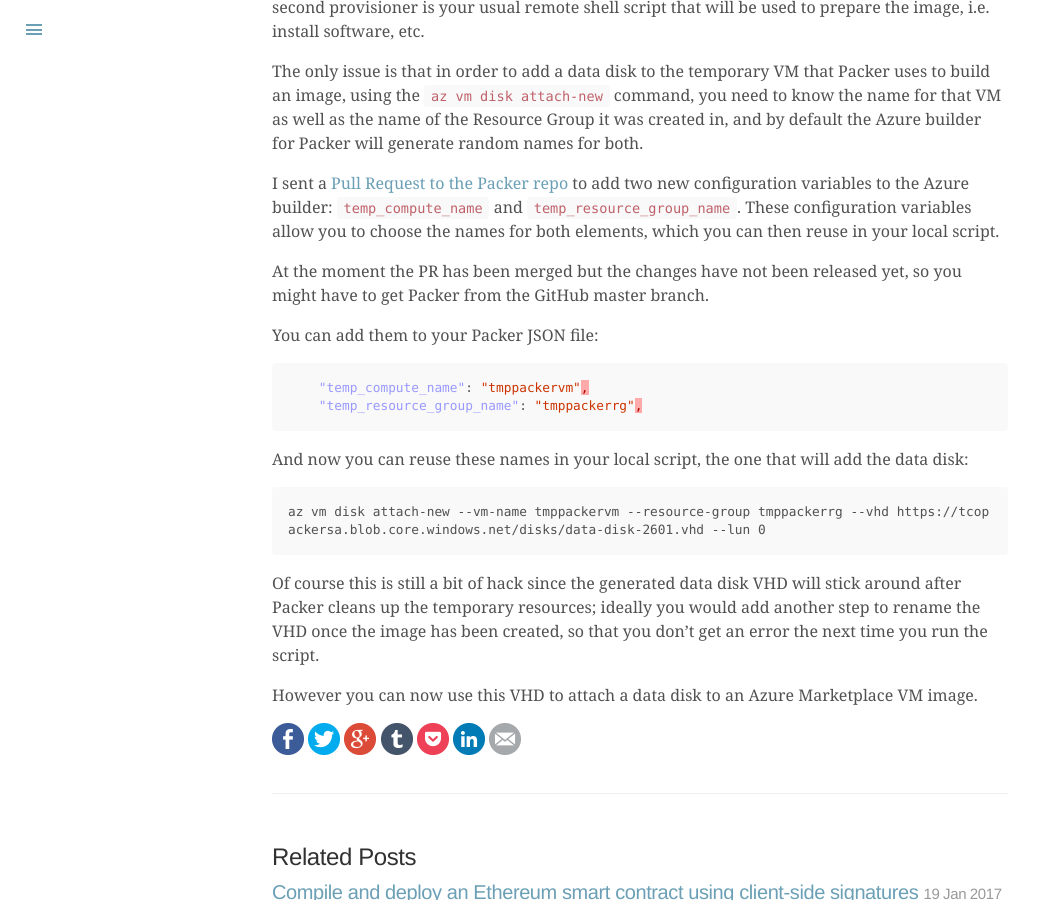
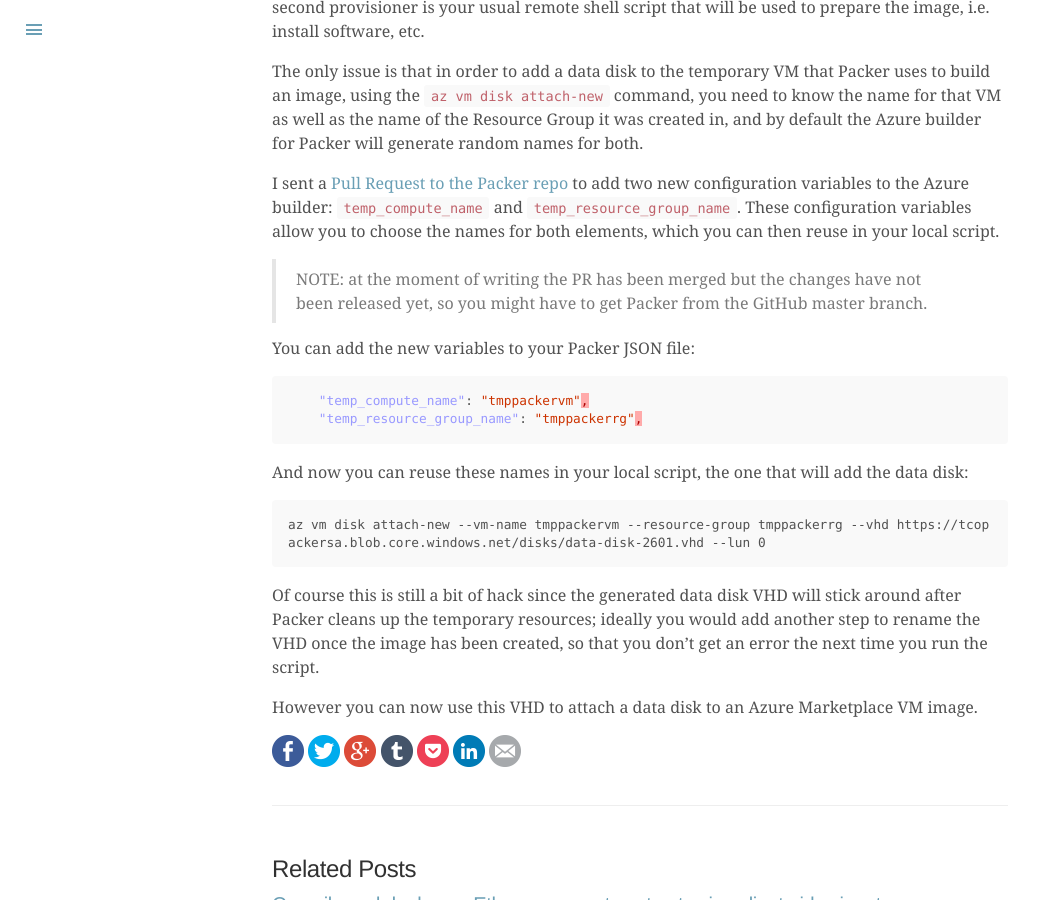
Before and after one commit to tomconte/tomconte.github.io, a Jekyll site: the page built from _posts/2017-02-07-adding-data-disk-to-a-vm-using-packer.md, in a window 1280 px wide and 900 px high, scrolled down 770 px. Shown: the whole window, without its empty margins (0-1038 px from the left). Built offline with Jekyll 4.4.1, drawn with Linux system fonts in a browser that asks for light colours.

Commit message:
Update 2017-02-07-adding-data-disk-to-a-vm-using-packer.md

````diff
--- a/_posts/2017-02-07-adding-data-disk-to-a-vm-using-packer.md
+++ b/_posts/2017-02-07-adding-data-disk-to-a-vm-using-packer.md
@@ -30,9 +30,9 @@
 
 I sent a [Pull Request to the Packer repo](https://github.com/mitchellh/packer/pull/4468) to add two new configuration variables to the Azure builder: `temp_compute_name` and `temp_resource_group_name`. These configuration variables allow you to choose the names for both elements, which you can then reuse in your local script.
 
-At the moment the PR has been merged but the changes have not been released yet, so you might have to get Packer from the GitHub master branch.
+> NOTE: at the moment of writing the PR has been merged but the changes have not been released yet, so you might have to get Packer from the GitHub master branch.
 
-You can add them to your Packer JSON file:
+You can add the new variables to your Packer JSON file:
 
 ``` json
     "temp_compute_name": "tmppackervm",
````
